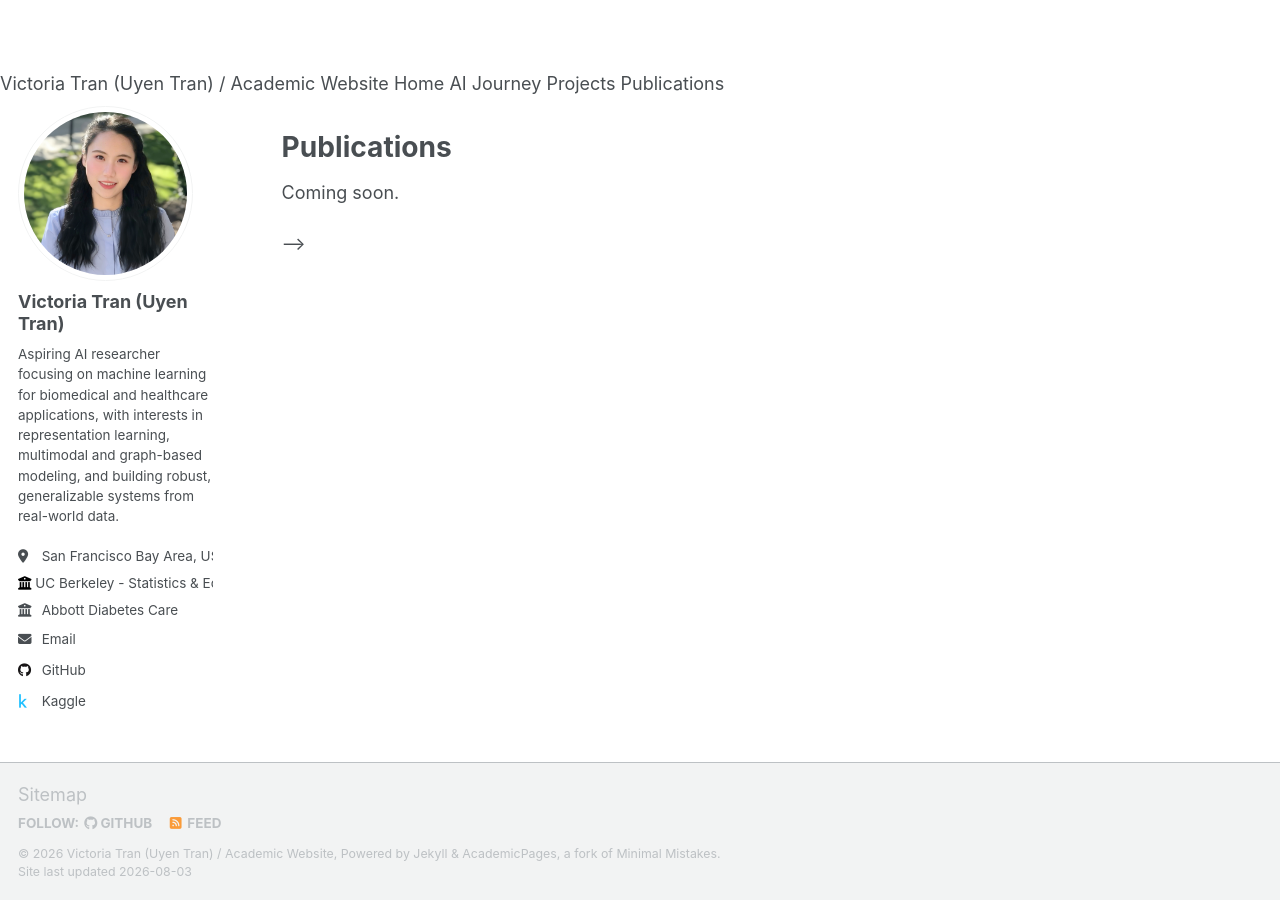
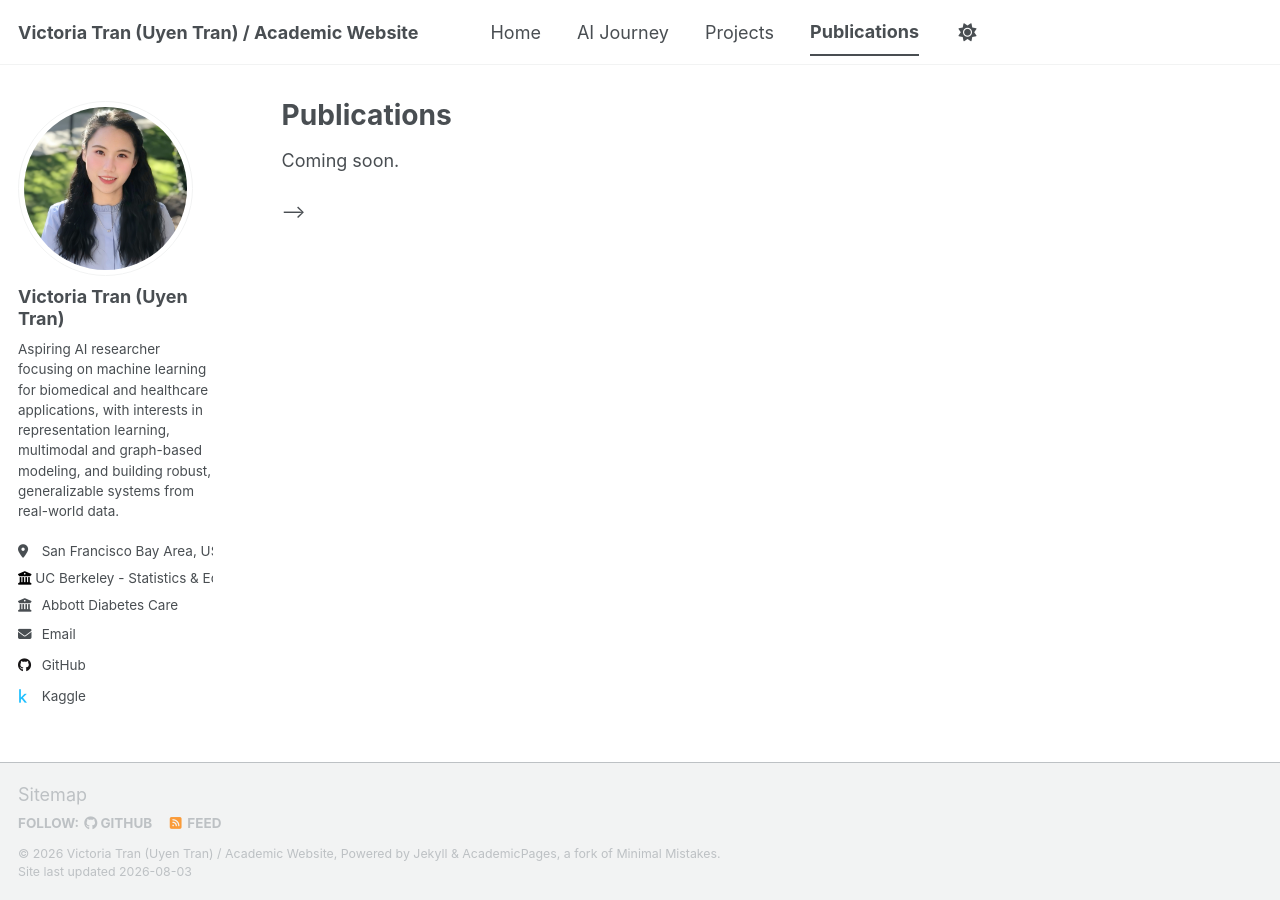
Before and after one commit to uyentran9/uyentran-ai-blog, a Jekyll site: the page built from _pages/publications.html, in a window 1280 px wide. Built offline with Jekyll 4.4.1, drawn with Linux system fonts in a browser that asks for light colours; a script that is not in the unit is left out.

Commit message:
Refactor masthead HTML structure and navigation

```diff
--- a/_includes/masthead.html
+++ b/_includes/masthead.html
@@ -1,6 +1,29 @@
 {% include base_path %}
-
-{{ site.title }}
-{% for link in site.data.navigation.main %} {% if link.url contains 'http' %} {% assign domain = '' %} {% else %} {% assign domain = base_path %} {% endif %}
-{{ link.title }}
-{% endfor %}
+<div class="masthead">
+  <div class="masthead__inner-wrap">
+    <div class="masthead__menu">
+      <nav id="site-nav" class="greedy-nav">
+        <button><span class="navicon"></span></button>
+        <ul class="visible-links">
+          <li class="masthead__menu-item masthead__menu-item--lg persist">
+            <a href="{{ base_path }}/">{{ site.title }}</a>
+          </li>
+          {% for link in site.data.navigation.main %}
+            {% if link.url contains 'http' %}
+              {% assign domain = '' %}
+            {% else %}
+              {% assign domain = base_path %}
+            {% endif %}
+            <li class="masthead__menu-item {% if link.url == '/' %}{% if page.url == '/' or page.url == '/index.html' %}selected{% endif %}{% elsif page.url contains link.url %}selected{% endif %}">
+              <a href="{{ domain }}{{ link.url }}">{{ link.title }}</a>
+            </li>
+          {% endfor %}
+          <li id="theme-toggle" class="masthead__menu-item persist tail">
+            <a role="button" aria-labelledby="theme-icon"><i id="theme-icon" class="fa-solid fa-sun" aria-hidden="true" title="toggle theme"></i></a>
+          </li>
+        </ul>
+        <ul class="hidden-links hidden"></ul>
+      </nav>
+    </div>
+  </div>
+</div>
```
